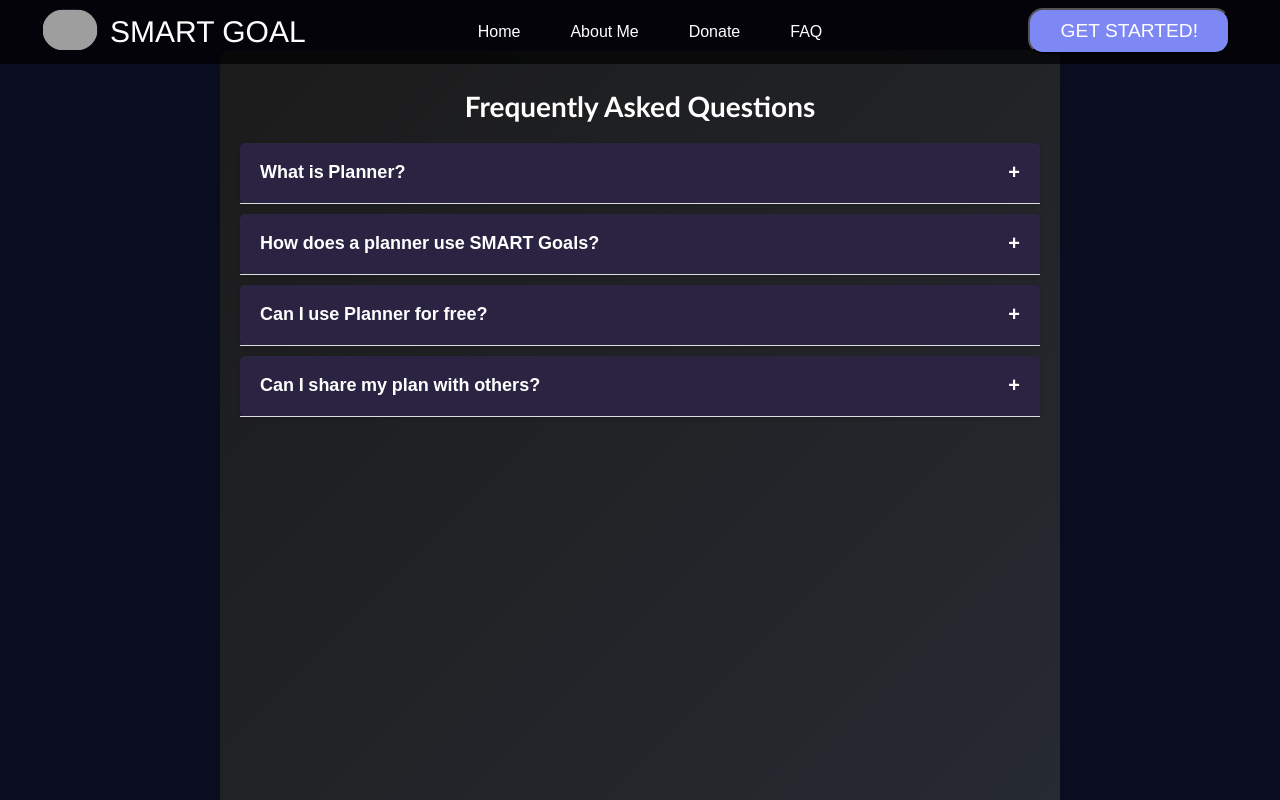
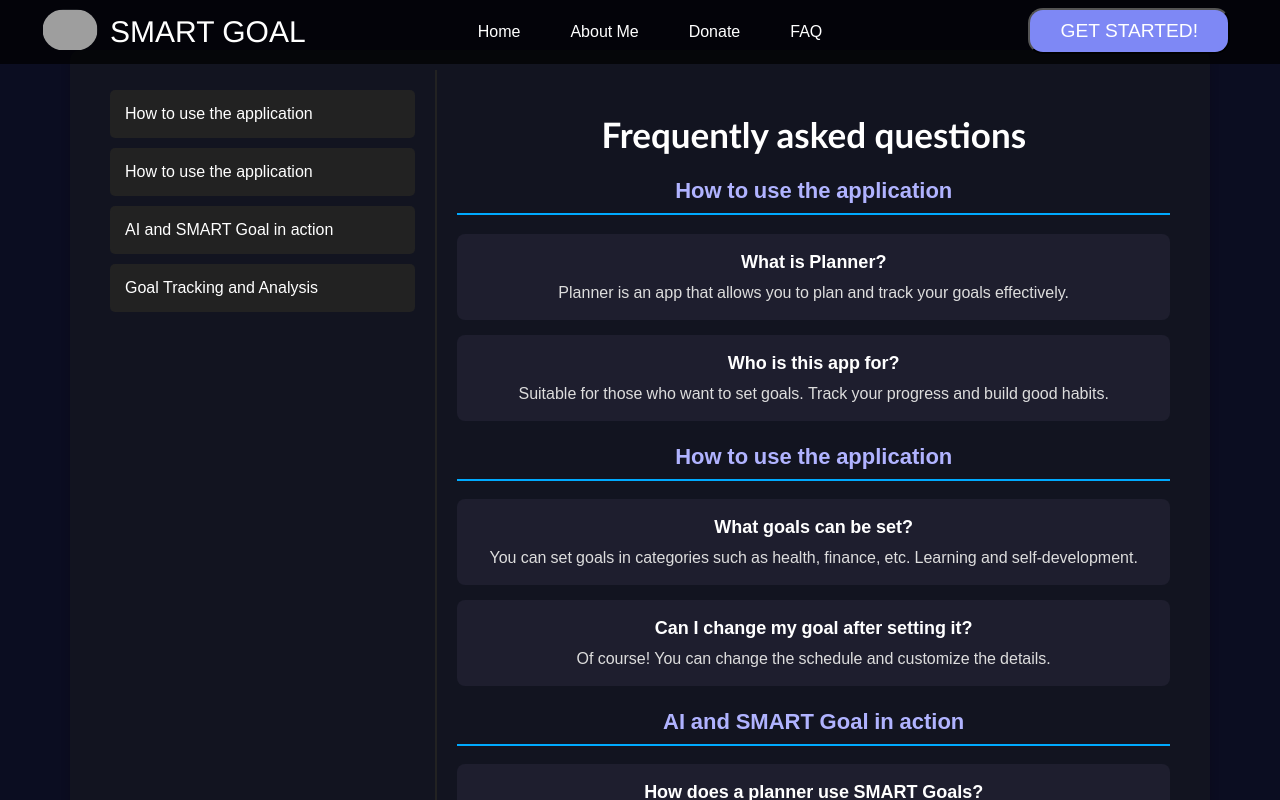
Before and after one commit to ikkyuuq/beplan, a React (Vite) app in the folder apps/web/: page /faq in a window 1280 px wide. Shown: the top 800 px of the page. Built offline with nearby package versions, Linux system fonts and the light colour scheme; grey boxes are pictures that could not be loaded.

Commit message:
edit question FAQ & design FAQ & footer creadit color

```diff
--- a/apps/web/src/AboutMe.css
+++ b/apps/web/src/AboutMe.css
@@ -2,7 +2,7 @@
   font-family: "Arial", sans-serif;
   max-width: 800px;
   margin: 80px auto; /* เพิ่ม margin-top ให้ไม่ทับ navbar */
-  padding: 40px 20px;
+  padding: 50px 40px;
   background: linear-gradient(135deg, #121212, #1e1e1e);
   color: #ffffff;
   border-radius: 10px;
@@ -69,7 +69,7 @@
 }
 
 .footer {
-  background: linear-gradient(180deg, #2a2d45, #1b1d2a); /* ไล่สีแบบ Discord */
+  background: #111;  /* ไล่สีแบบ Discord */
   color: #ffffff;
   text-align: center;
   padding: 30px 0;
--- a/apps/web/src/Donate.css
+++ b/apps/web/src/Donate.css
@@ -3,7 +3,7 @@
     font-family: "Arial", sans-serif;
     max-width: 800px;
     margin: 80px auto; /* ให้มีระยะจาก Navbar */
-    padding: 40px 20px;
+    padding: 40px 40px;
     background: linear-gradient(135deg, #1b1b1b, #282c34);
     color: #ffffff;
     border-radius: 10px;
--- a/apps/web/src/FAQ.css
+++ b/apps/web/src/FAQ.css
@@ -1,51 +1,88 @@
 .faq-container {
-    max-width: 800px;
+  display: flex;
+  max-width: 1100px;
   margin: 50px auto;
+  background: #121420;
+  color: white;
+  border-radius: 10px;
   padding: 20px;
-    background: linear-gradient(135deg, #1b1b1b, #282c34);
-    border-radius: 10px;
-    box-shadow: 0 4px 10px rgba(0, 0, 0, 0.1);
+  box-shadow: 0 4px 10px rgba(0, 0, 0, 0.2);
+}
+
+.faq-sidebar {
+  width: 30%;
+  padding: 20px;
+  border-right: 2px solid #222;
+  display: flex;
+  flex-direction: column;
+  gap: 10px;
+}
+
+.faq-sidebar-item {
+  background: #222;
+  color: white;
+  padding: 15px;
+  border: none;
+  text-align: left;
+  font-size: 16px;
+  cursor: pointer;
+  transition: 0.3s;
+  border-radius: 5px;
+}
+
+.faq-sidebar-item:hover {
+  background: #444;
+}
+
+.faq-content {
+  width: 70%;
+  padding: 20px;
 }
 
 h1 {
-    text-align: center;
+  font-size: 35px;
   margin-bottom: 20px;
-    font-size: 28px;
-    font-weight: bold;
   color: #ffffff;
   font-family: 'Gill Sans', 'Gill Sans MT', Calibri, 'Trebuchet MS', sans-serif;
 }
 
+h2 {
+  font-size: 22px;
+  margin-top: 20px;
+  border-bottom: 2px solid #00aaff;
+  padding-bottom: 5px;
+}
+
 .faq-item {
-    background: rgb(42, 35, 66);
-    border-radius: 5px;
-    margin-bottom: 10px;
-    box-shadow: 0 2px 5px rgba(0, 0, 0, 0.1);
+  background: #1e1e2e;
+  margin-top: 15px;
+  padding: 15px;
+  border-radius: 8px;
   transition: 0.3s;
 }
 
+.faq-item:hover {
+  background: #2a2a3d;
+}
+
 .faq-question {
-    padding: 15px 20px;
   font-size: 18px;
   font-weight: bold;
   cursor: pointer;
-    display: flex;
-    justify-content: space-between;
-    align-items: center;
-    border-bottom: 1px solid #ddd;
-  }
-
-  .faq-question:hover {
-    color : rgb(216, 89, 89);
 }
 
 .faq-answer {
-    padding: 15px 20px;
   font-size: 16px;
-    color: #f1ebeb;
+  margin-top: 5px;
+  color: #ddd;
 }
 
-  .faq-icon {
-    font-size: 20px;
-    font-weight: bold;
+.footer {
+  width: 100%;
+  text-align: center;
+  padding: 15px;
+  background: #111;
+  margin-top: 30px;
+  font-size: 14px;
+  border-top: 1px solid #222;
 }
--- a/apps/web/src/FAQ.jsx
+++ b/apps/web/src/FAQ.jsx
@@ -1,33 +1,68 @@
 import React, { useState } from "react";
 import "./FAQ.css";
 
-const faqs = [
+const faqCategories = [
+    {
+        category: "How to use the application",
+        questions: [
             { question: "What is Planner?", answer: "Planner is an app that allows you to plan and track your goals effectively." },
-    { question: "How does a planner use SMART Goals?", answer: "Planner uses the SMART concept to help make your goals clear and measurable, and your goals are analyzed by AI." },
-    { question: "Can I use Planner for free?", answer: "Planner has a free version, and you can use the features for free, but if you want to have fun, you can press Donate so we can use the money to continue developing the app." },
-    { question: "Can I share my plan with others?", answer: "Yes, you can share your plan with your team or others through the app's share feature." },
+            { question: "Who is this app for?", answer: "Suitable for those who want to set goals. Track your progress and build good habits." },
+        ],
+    },
+    {
+        category: "How to use the application",
+        questions: [
+            { question: "What goals can be set?", answer: "You can set goals in categories such as health, finance, etc. Learning and self-development." },
+            { question: "Can I change my goal after setting it?", answer: "Of course! You can change the schedule and customize the details." },
+        ],
+    },
+    {
+        category: "AI and SMART Goal in action",
+        questions: [
+            { question: "How does a planner use SMART Goals?", answer: "Planner uses the SMART concept to help make your goals clear and measurable." },
+            { question: "How does in-app AI help?", answer: "AI helps you set possible goals Introduce guidelines and monitor progress." },
+        ],
+    },
+    {
+        category: "Goal Tracking and Analysis",
+        questions: [
+            { question: "Does the app have a notification system?", answer: "Have! You can set reminders for your goals." },
+            { question: "Can I opt for a goal template?", answer: "Have! Goal templates are available, such as health goals. Saving money and developing yourself." },
+        ],
+    },
 ];
 
 const FAQ = () => {
-    const [activeIndex, setActiveIndex] = useState(null);
+    const [activeCategory, setActiveCategory] = useState(null);
 
-    const toggleFAQ = (index) => {
-        setActiveIndex(activeIndex === index ? null : index);
+    const scrollToCategory = (index) => {
+        setActiveCategory(index);
+        document.getElementById(`faq-category-${index}`).scrollIntoView({ behavior: "smooth" });
     };
 
     return (
         <div className="faq-container">
-            <h1>Frequently Asked Questions</h1>
-            {faqs.map((faq, index) => (
-                <div key={index} className="faq-item">
-                    <div className="faq-question" onClick={() => toggleFAQ(index)}>
-                        <span>{faq.question}</span>
-                        <span className="faq-icon">{activeIndex === index ? "-" : "+"}</span>
+            <div className="faq-sidebar">
+                {faqCategories.map((item, index) => (
+                    <button key={index} className="faq-sidebar-item" onClick={() => scrollToCategory(index)}>
+                        {item.category}
+                    </button>
+                ))}
             </div>
-                    {activeIndex === index && <div className="faq-answer">{faq.answer}</div>}
+
+            <div className="faq-content">
+                <h1>Frequently asked questions</h1>
+                {faqCategories.map((category, index) => (
+                    <div key={index} id={`faq-category-${index}`} className="faq-category">
+                        <h2>{category.category}</h2>
+                        {category.questions.map((faq, idx) => (
+                            <div key={idx} className="faq-item">
+                                <div className="faq-question">{faq.question}</div>
+                                <div className="faq-answer">{faq.answer}</div>
                             </div>
                         ))}
-
+                    </div>
+                ))}
                 <footer class="footer">
                     <div class="footer-container">
                         <p>© 2025 Planner. All Rights Reserved.</p>
@@ -35,6 +70,9 @@ const FAQ = () => {
                     </div>
                 </footer>
             </div>
+
+
+        </div>
     );
 };
 
--- a/apps/web/src/Home.css
+++ b/apps/web/src/Home.css
@@ -139,7 +139,7 @@ body {
   }
 
   .footer {
-    background: linear-gradient(180deg, #2a2d45, #1b1d2a); /* ไล่สีแบบ Discord */
+    background: #111;
     color: #ffffff;
     text-align: center;
     padding: 30px 0;
@@ -152,5 +152,5 @@ body {
   }
 
   .footer-container strong {
-    color: #6495ED; /* สีเน้น */
+    color: #6495ED;
   }
```
Lines whose indentation alone changed are shown as unchanged.
